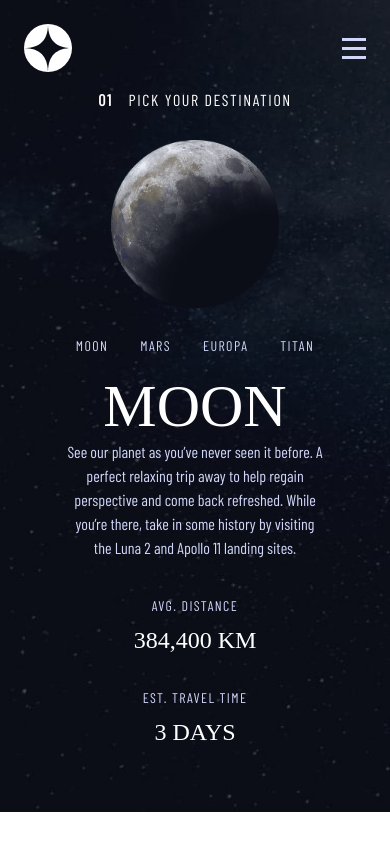
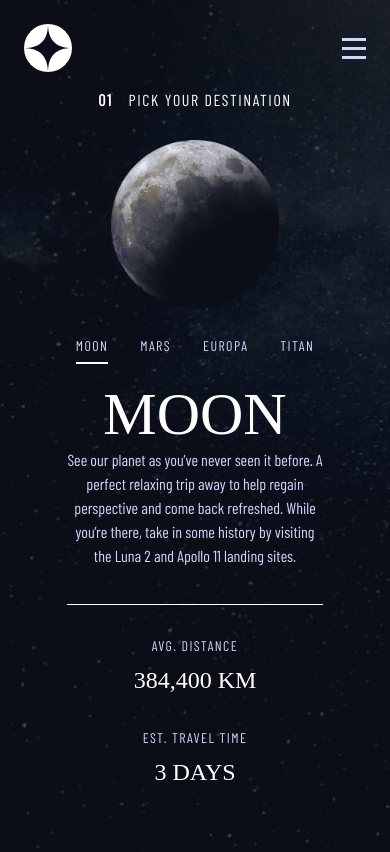
Before and after one commit to Hikmahx/space-tourism, a React (Create React App) app: page /destination in a window 390 px wide. Built offline with nearby package versions, Linux system fonts and the light colour scheme; a web font is replaced by a local one.

Commit message:
style for mobile

```diff
--- a/public/css/_destination.scss
+++ b/public/css/_destination.scss
@@ -0,0 +1,46 @@
+.tab-right{
+  ul{
+    li{
+      position: relative;
+      padding-bottom: 0.5rem;
+      &.active{
+        &::before{
+          content:'';
+          position: absolute;
+          bottom: 0;
+          width: 100%;
+          height: 0.1rem;
+          background: #fff;
+        }
+      }
+
+      position: relative;
+      &::before{
+        content:'';
+        position: absolute;
+        bottom: 0;
+        left: 0;
+        right: 0;
+        margin: auto;
+        width: 0%;
+        height: 0.2rem;
+        background: rgb(168, 162, 162);
+        transition: 0.4s ease-in-out;
+      }
+
+      &:hover{
+        cursor: pointer;
+        position: relative;
+        &::before{
+          width: 100%;
+        }
+      }
+    }
+  }
+}
+
+.tab-body{
+  .line{
+    height:0.1px;
+  }
+}
--- a/public/css/style.css
+++ b/public/css/style.css
@@ -167,4 +167,46 @@
             transform: scale(1.5);
   }
 }
+
+.tab-right ul li {
+  position: relative;
+  padding-bottom: 0.5rem;
+  position: relative;
+}
+
+.tab-right ul li.active::before {
+  content: '';
+  position: absolute;
+  bottom: 0;
+  width: 100%;
+  height: 0.1rem;
+  background: #fff;
+}
+
+.tab-right ul li::before {
+  content: '';
+  position: absolute;
+  bottom: 0;
+  left: 0;
+  right: 0;
+  margin: auto;
+  width: 0%;
+  height: 0.2rem;
+  background: #a8a2a2;
+  -webkit-transition: 0.4s ease-in-out;
+  transition: 0.4s ease-in-out;
+}
+
+.tab-right ul li:hover {
+  cursor: pointer;
+  position: relative;
+}
+
+.tab-right ul li:hover::before {
+  width: 100%;
+}
+
+.tab-body .line {
+  height: 0.1px;
+}
 /*# sourceMappingURL=style.css.map */
```
Also changed, not shown: 1 other file (tests, documents, lock files or other folders).
